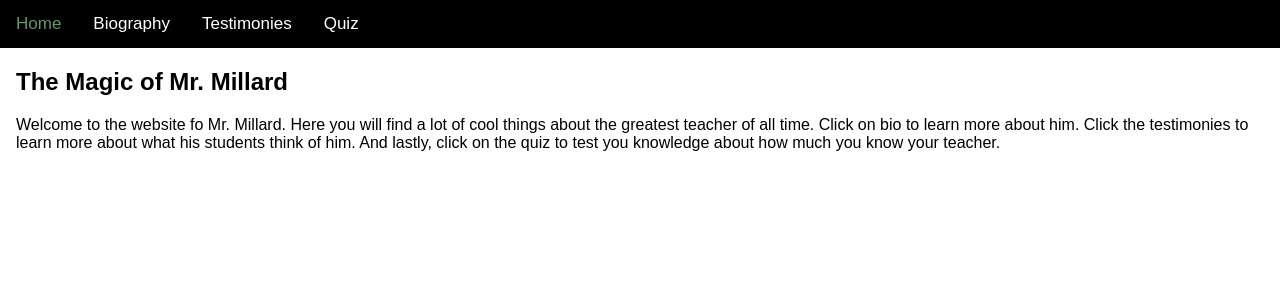
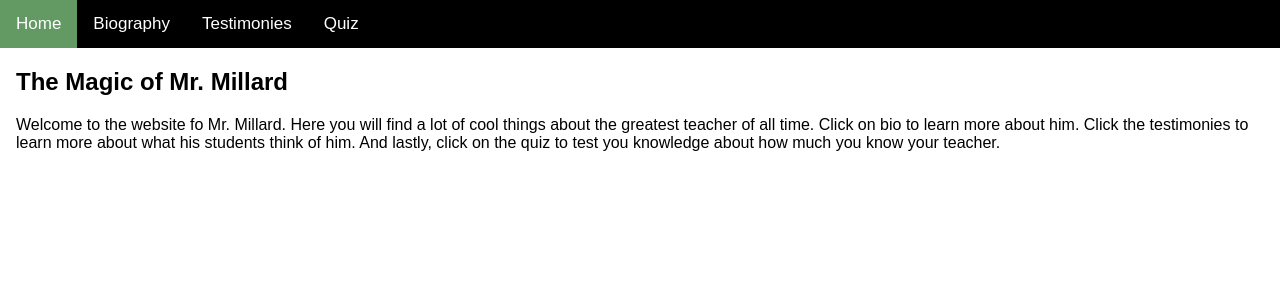
Before and after one commit to AyushmanChakraborty/CSPWebsiteProject, a PHP site: page /Millard.html in a window 1280 px wide. Shown: the top 300 px of the page. Run offline with PHP 8.4, Linux system fonts and the light colour scheme.

Commit message:
v2
new one ayushman

```diff
--- a/index.css
+++ b/index.css
@@ -18,11 +18,11 @@ body {
 }
 
 .topnav a:hover {
-  background-color: greenyellow;
-  color: white;
+  background-color: black;
+  color: rgb(99, 153, 99);
 }
 
 .topnav a.active {
-  background-color: black;
-  color: rgb(99, 153, 99);
+  background-color: rgb(99, 153, 99);
+  color: white;
 }
```
